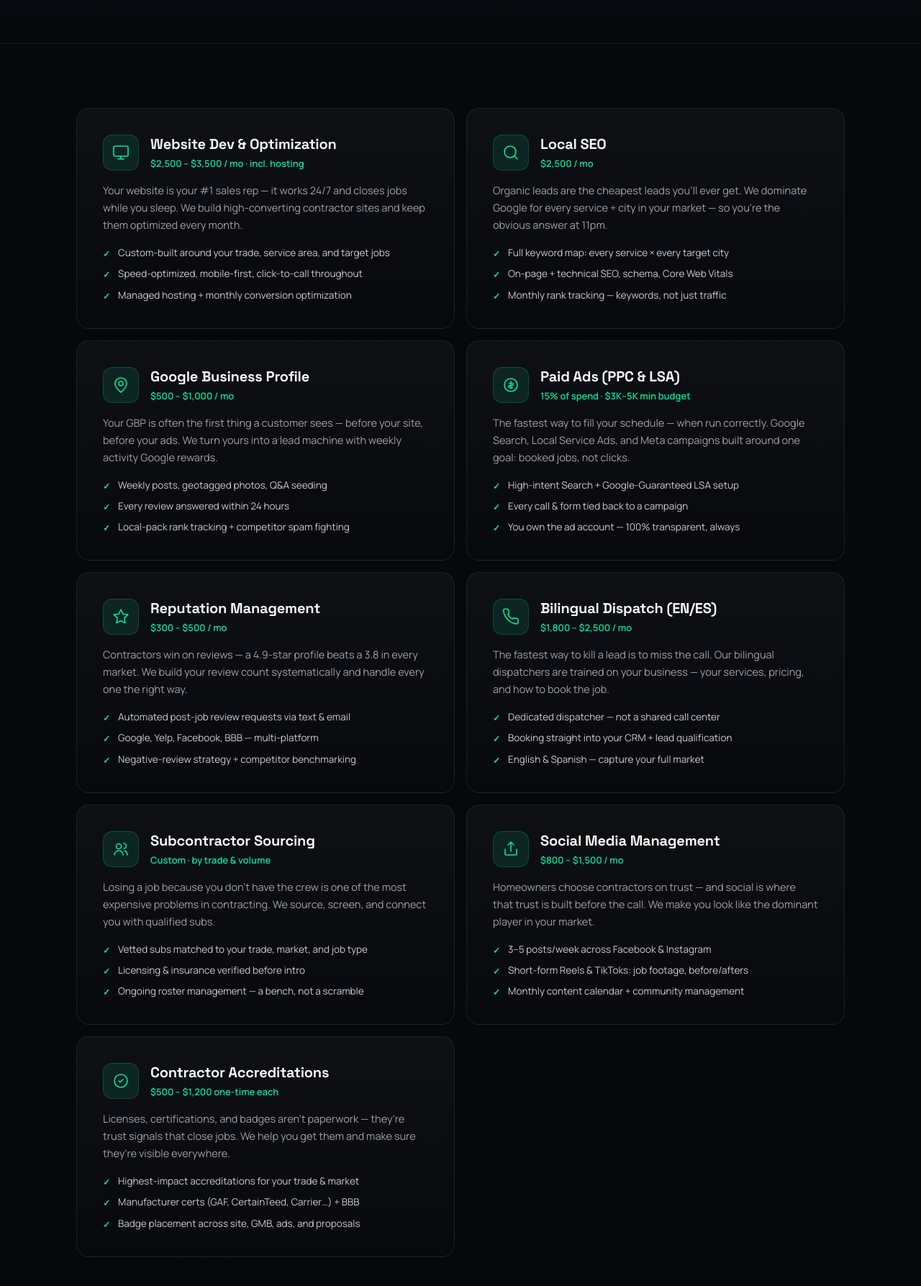
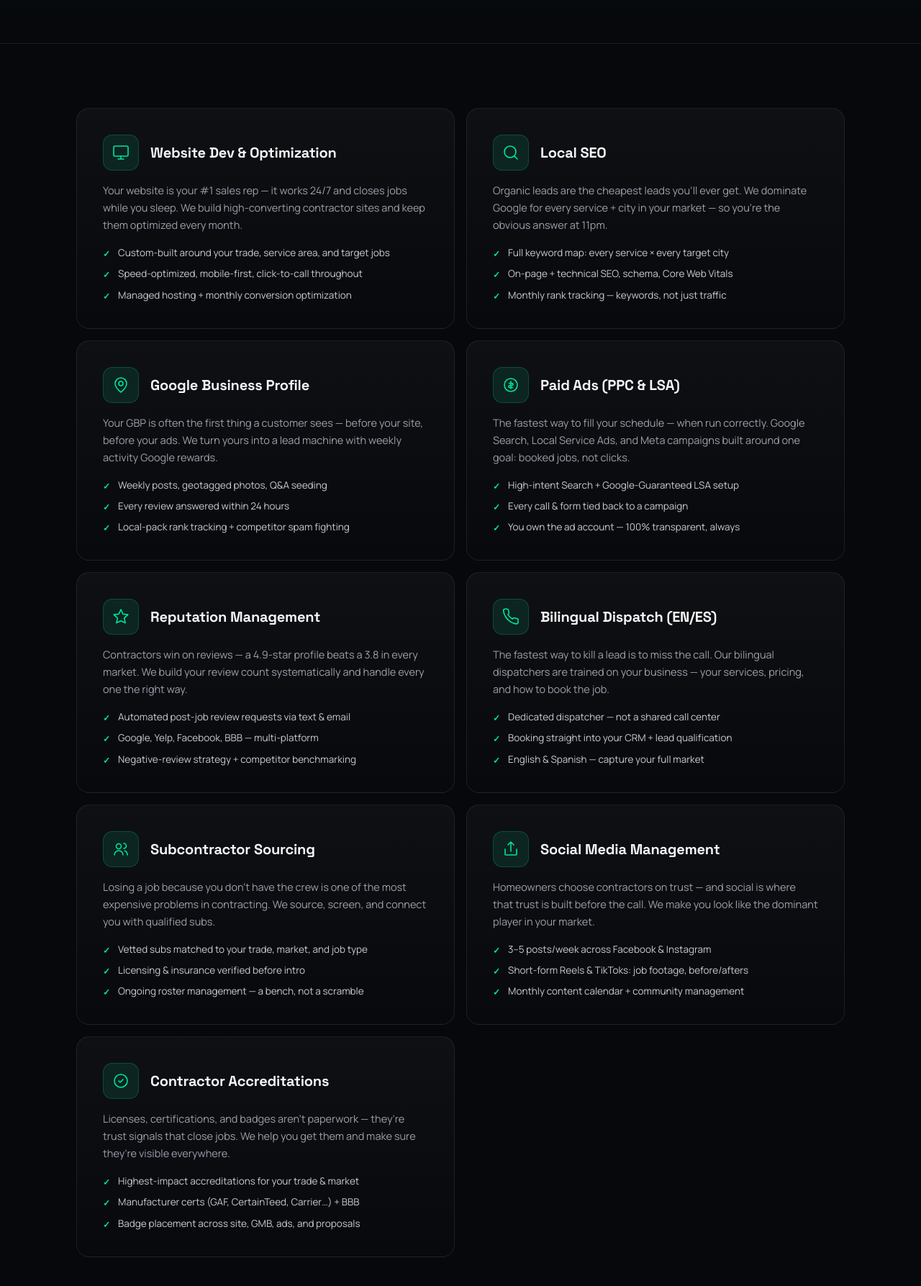
Before and after one commit to anasshahzad101/Digital-Era-Builders, a PHP site: page /services.php in a window 1280 px wide. Shown: the part 737-2524 px from the top of the page at 72% size. Run offline with PHP 8.4, Linux system fonts and the light colour scheme.

Commit message:
Remove price lines from services page cards
Drop the per-card price sub-line from all nine service cards on the
services page. Card headers now vertically center the title against
the icon, since the header is a single line instead of two.

The "Three ways to get started" pricing plans section is unchanged.

Co-Authored-By: Claude Opus 5 <noreply@anthropic.com>
Claude-Session: https://claude.ai/code/session_01GDtdwJWusxEv9vS1rQZLpk

```diff
--- a/services.php
+++ b/services.php
@@ -67,9 +67,9 @@ $nav_cta_href = 'contact.php';
   <section style="position:relative; z-index:1; max-width:1180px; margin:0 auto; padding:clamp(56px,7vw,96px) clamp(20px,5vw,56px);">
     <div class="svc2">
       <div data-reveal class="card" style="padding:clamp(26px,3vw,36px); border:1px solid rgba(255,255,255,.08); border-radius:18px; background:linear-gradient(180deg, rgba(255,255,255,.035), rgba(255,255,255,.008));">
-        <div style="display:flex; align-items:flex-start; gap:16px; margin-bottom:16px;">
+        <div style="display:flex; align-items:center; gap:16px; margin-bottom:16px;">
           <div style="flex-shrink:0; display:flex; align-items:center; justify-content:center; width:50px; height:50px; border-radius:13px; background:rgba(0,229,160,.1); border:1px solid rgba(0,229,160,.22);"><svg width="24" height="24" viewBox="0 0 24 24" fill="none" stroke="var(--accent)" stroke-width="1.6" stroke-linecap="round" stroke-linejoin="round"><rect x="2" y="3" width="20" height="14" rx="2"/><path d="M8 21h8M12 17v4"/></svg></div>
-          <div><div style="font-family:'Space Grotesk',sans-serif; font-weight:700; font-size:20px; letter-spacing:-.01em;">Website Dev &amp; Optimization</div><div style="font-size:13px; color:var(--accent); font-weight:600; margin-top:5px;">$2,500 – $3,500 / mo · incl. hosting</div></div>
+          <div><div style="font-family:'Space Grotesk',sans-serif; font-weight:700; font-size:20px; letter-spacing:-.01em;">Website Dev &amp; Optimization</div></div>
         </div>
         <p style="font-size:14.5px; line-height:1.65; color:#9aa0aa; margin:0 0 16px;">Your website is your #1 sales rep — it works 24/7 and closes jobs while you sleep. We build high-converting contractor sites and keep them optimized every month.</p>
         <div style="display:flex; flex-direction:column; gap:9px;">
@@ -80,9 +80,9 @@ $nav_cta_href = 'contact.php';
       </div>
 
       <div data-reveal class="card" style="padding:clamp(26px,3vw,36px); border:1px solid rgba(255,255,255,.08); border-radius:18px; background:linear-gradient(180deg, rgba(255,255,255,.035), rgba(255,255,255,.008));">
-        <div style="display:flex; align-items:flex-start; gap:16px; margin-bottom:16px;">
+        <div style="display:flex; align-items:center; gap:16px; margin-bottom:16px;">
           <div style="flex-shrink:0; display:flex; align-items:center; justify-content:center; width:50px; height:50px; border-radius:13px; background:rgba(0,229,160,.1); border:1px solid rgba(0,229,160,.22);"><svg width="24" height="24" viewBox="0 0 24 24" fill="none" stroke="var(--accent)" stroke-width="1.6" stroke-linecap="round" stroke-linejoin="round"><circle cx="11" cy="11" r="8"/><path d="m21 21-4.35-4.35"/></svg></div>
-          <div><div style="font-family:'Space Grotesk',sans-serif; font-weight:700; font-size:20px; letter-spacing:-.01em;">Local SEO</div><div style="font-size:13px; color:var(--accent); font-weight:600; margin-top:5px;">$2,500 / mo</div></div>
+          <div><div style="font-family:'Space Grotesk',sans-serif; font-weight:700; font-size:20px; letter-spacing:-.01em;">Local SEO</div></div>
         </div>
         <p style="font-size:14.5px; line-height:1.65; color:#9aa0aa; margin:0 0 16px;">Organic leads are the cheapest leads you'll ever get. We dominate Google for every service + city in your market — so you're the obvious answer at 11pm.</p>
         <div style="display:flex; flex-direction:column; gap:9px;">
@@ -93,9 +93,9 @@ $nav_cta_href = 'contact.php';
       </div>
 
       <div data-reveal class="card" style="padding:clamp(26px,3vw,36px); border:1px solid rgba(255,255,255,.08); border-radius:18px; background:linear-gradient(180deg, rgba(255,255,255,.035), rgba(255,255,255,.008));">
-        <div style="display:flex; align-items:flex-start; gap:16px; margin-bottom:16px;">
+        <div style="display:flex; align-items:center; gap:16px; margin-bottom:16px;">
           <div style="flex-shrink:0; display:flex; align-items:center; justify-content:center; width:50px; height:50px; border-radius:13px; background:rgba(0,229,160,.1); border:1px solid rgba(0,229,160,.22);"><svg width="24" height="24" viewBox="0 0 24 24" fill="none" stroke="var(--accent)" stroke-width="1.6" stroke-linecap="round" stroke-linejoin="round"><path d="M20 10c0 6-8 12-8 12s-8-6-8-12a8 8 0 0 1 16 0z"/><circle cx="12" cy="10" r="3"/></svg></div>
-          <div><div style="font-family:'Space Grotesk',sans-serif; font-weight:700; font-size:20px; letter-spacing:-.01em;">Google Business Profile</div><div style="font-size:13px; color:var(--accent); font-weight:600; margin-top:5px;">$500 – $1,000 / mo</div></div>
+          <div><div style="font-family:'Space Grotesk',sans-serif; font-weight:700; font-size:20px; letter-spacing:-.01em;">Google Business Profile</div></div>
         </div>
         <p style="font-size:14.5px; line-height:1.65; color:#9aa0aa; margin:0 0 16px;">Your GBP is often the first thing a customer sees — before your site, before your ads. We turn yours into a lead machine with weekly activity Google rewards.</p>
         <div style="display:flex; flex-direction:column; gap:9px;">
@@ -106,9 +106,9 @@ $nav_cta_href = 'contact.php';
       </div>
 
       <div data-reveal class="card" style="padding:clamp(26px,3vw,36px); border:1px solid rgba(255,255,255,.08); border-radius:18px; background:linear-gradient(180deg, rgba(255,255,255,.035), rgba(255,255,255,.008));">
-        <div style="display:flex; align-items:flex-start; gap:16px; margin-bottom:16px;">
+        <div style="display:flex; align-items:center; gap:16px; margin-bottom:16px;">
           <div style="flex-shrink:0; display:flex; align-items:center; justify-content:center; width:50px; height:50px; border-radius:13px; background:rgba(0,229,160,.1); border:1px solid rgba(0,229,160,.22);"><svg width="24" height="24" viewBox="0 0 24 24" fill="none" stroke="var(--accent)" stroke-width="1.6" stroke-linecap="round" stroke-linejoin="round"><circle cx="12" cy="12" r="9"/><path d="M12 7v10M9.5 9.5h4a1.5 1.5 0 0 1 0 3h-3a1.5 1.5 0 0 0 0 3h4"/></svg></div>
-          <div><div style="font-family:'Space Grotesk',sans-serif; font-weight:700; font-size:20px; letter-spacing:-.01em;">Paid Ads (PPC &amp; LSA)</div><div style="font-size:13px; color:var(--accent); font-weight:600; margin-top:5px;">15% of spend · $3K–5K min budget</div></div>
+          <div><div style="font-family:'Space Grotesk',sans-serif; font-weight:700; font-size:20px; letter-spacing:-.01em;">Paid Ads (PPC &amp; LSA)</div></div>
         </div>
         <p style="font-size:14.5px; line-height:1.65; color:#9aa0aa; margin:0 0 16px;">The fastest way to fill your schedule — when run correctly. Google Search, Local Service Ads, and Meta campaigns built around one goal: booked jobs, not clicks.</p>
         <div style="display:flex; flex-direction:column; gap:9px;">
@@ -119,9 +119,9 @@ $nav_cta_href = 'contact.php';
       </div>
 
       <div data-reveal class="card" style="padding:clamp(26px,3vw,36px); border:1px solid rgba(255,255,255,.08); border-radius:18px; background:linear-gradient(180deg, rgba(255,255,255,.035), rgba(255,255,255,.008));">
-        <div style="display:flex; align-items:flex-start; gap:16px; margin-bottom:16px;">
+        <div style="display:flex; align-items:center; gap:16px; margin-bottom:16px;">
           <div style="flex-shrink:0; display:flex; align-items:center; justify-content:center; width:50px; height:50px; border-radius:13px; background:rgba(0,229,160,.1); border:1px solid rgba(0,229,160,.22);"><svg width="24" height="24" viewBox="0 0 24 24" fill="none" stroke="var(--accent)" stroke-width="1.6" stroke-linecap="round" stroke-linejoin="round"><path d="M12 2l2.9 6.3 6.9.8-5.1 4.7 1.4 6.8L12 17.8 5.9 20.6l1.4-6.8L2.2 9.1l6.9-.8z"/></svg></div>
-          <div><div style="font-family:'Space Grotesk',sans-serif; font-weight:700; font-size:20px; letter-spacing:-.01em;">Reputation Management</div><div style="font-size:13px; color:var(--accent); font-weight:600; margin-top:5px;">$300 – $500 / mo</div></div>
+          <div><div style="font-family:'Space Grotesk',sans-serif; font-weight:700; font-size:20px; letter-spacing:-.01em;">Reputation Management</div></div>
         </div>
         <p style="font-size:14.5px; line-height:1.65; color:#9aa0aa; margin:0 0 16px;">Contractors win on reviews — a 4.9-star profile beats a 3.8 in every market. We build your review count systematically and handle every one the right way.</p>
         <div style="display:flex; flex-direction:column; gap:9px;">
@@ -132,9 +132,9 @@ $nav_cta_href = 'contact.php';
       </div>
 
       <div data-reveal class="card" style="padding:clamp(26px,3vw,36px); border:1px solid rgba(255,255,255,.08); border-radius:18px; background:linear-gradient(180deg, rgba(255,255,255,.035), rgba(255,255,255,.008));">
-        <div style="display:flex; align-items:flex-start; gap:16px; margin-bottom:16px;">
+        <div style="display:flex; align-items:center; gap:16px; margin-bottom:16px;">
           <div style="flex-shrink:0; display:flex; align-items:center; justify-content:center; width:50px; height:50px; border-radius:13px; background:rgba(0,229,160,.1); border:1px solid rgba(0,229,160,.22);"><svg width="24" height="24" viewBox="0 0 24 24" fill="none" stroke="var(--accent)" stroke-width="1.6" stroke-linecap="round" stroke-linejoin="round"><path d="M22 16.92v3a2 2 0 0 1-2.18 2 19.79 19.79 0 0 1-8.63-3.07A19.5 19.5 0 0 1 4.69 12 19.79 19.79 0 0 1 1.63 3.4 2 2 0 0 1 3.6 1.21h3a2 2 0 0 1 2 1.72c.13.96.36 1.9.7 2.81a2 2 0 0 1-.45 2.11L7.91 8.82a16 16 0 0 0 6.29 6.29l.97-.97a2 2 0 0 1 2.11-.45c.91.34 1.85.57 2.81.7A2 2 0 0 1 22 16.92z"/></svg></div>
-          <div><div style="font-family:'Space Grotesk',sans-serif; font-weight:700; font-size:20px; letter-spacing:-.01em;">Bilingual Dispatch (EN/ES)</div><div style="font-size:13px; color:var(--accent); font-weight:600; margin-top:5px;">$1,800 – $2,500 / mo</div></div>
+          <div><div style="font-family:'Space Grotesk',sans-serif; font-weight:700; font-size:20px; letter-spacing:-.01em;">Bilingual Dispatch (EN/ES)</div></div>
         </div>
         <p style="font-size:14.5px; line-height:1.65; color:#9aa0aa; margin:0 0 16px;">The fastest way to kill a lead is to miss the call. Our bilingual dispatchers are trained on your business — your services, pricing, and how to book the job.</p>
         <div style="display:flex; flex-direction:column; gap:9px;">
@@ -145,9 +145,9 @@ $nav_cta_href = 'contact.php';
       </div>
 
       <div data-reveal class="card" style="padding:clamp(26px,3vw,36px); border:1px solid rgba(255,255,255,.08); border-radius:18px; background:linear-gradient(180deg, rgba(255,255,255,.035), rgba(255,255,255,.008));">
-        <div style="display:flex; align-items:flex-start; gap:16px; margin-bottom:16px;">
+        <div style="display:flex; align-items:center; gap:16px; margin-bottom:16px;">
           <div style="flex-shrink:0; display:flex; align-items:center; justify-content:center; width:50px; height:50px; border-radius:13px; background:rgba(0,229,160,.1); border:1px solid rgba(0,229,160,.22);"><svg width="24" height="24" viewBox="0 0 24 24" fill="none" stroke="var(--accent)" stroke-width="1.6" stroke-linecap="round" stroke-linejoin="round"><circle cx="9" cy="8" r="3.5"/><path d="M3 20c0-3.3 2.7-6 6-6s6 2.7 6 6"/><path d="M16 4a3.5 3.5 0 0 1 0 7M21 20c0-2.6-1.5-4.8-3.7-5.7"/></svg></div>
-          <div><div style="font-family:'Space Grotesk',sans-serif; font-weight:700; font-size:20px; letter-spacing:-.01em;">Subcontractor Sourcing</div><div style="font-size:13px; color:var(--accent); font-weight:600; margin-top:5px;">Custom · by trade &amp; volume</div></div>
+          <div><div style="font-family:'Space Grotesk',sans-serif; font-weight:700; font-size:20px; letter-spacing:-.01em;">Subcontractor Sourcing</div></div>
         </div>
         <p style="font-size:14.5px; line-height:1.65; color:#9aa0aa; margin:0 0 16px;">Losing a job because you don't have the crew is one of the most expensive problems in contracting. We source, screen, and connect you with qualified subs.</p>
         <div style="display:flex; flex-direction:column; gap:9px;">
@@ -158,9 +158,9 @@ $nav_cta_href = 'contact.php';
       </div>
 
       <div data-reveal class="card" style="padding:clamp(26px,3vw,36px); border:1px solid rgba(255,255,255,.08); border-radius:18px; background:linear-gradient(180deg, rgba(255,255,255,.035), rgba(255,255,255,.008));">
-        <div style="display:flex; align-items:flex-start; gap:16px; margin-bottom:16px;">
+        <div style="display:flex; align-items:center; gap:16px; margin-bottom:16px;">
           <div style="flex-shrink:0; display:flex; align-items:center; justify-content:center; width:50px; height:50px; border-radius:13px; background:rgba(0,229,160,.1); border:1px solid rgba(0,229,160,.22);"><svg width="24" height="24" viewBox="0 0 24 24" fill="none" stroke="var(--accent)" stroke-width="1.6" stroke-linecap="round" stroke-linejoin="round"><path d="M4 12v7a1 1 0 0 0 1 1h14a1 1 0 0 0 1-1v-7"/><path d="M16 6l-4-4-4 4M12 2v13"/></svg></div>
-          <div><div style="font-family:'Space Grotesk',sans-serif; font-weight:700; font-size:20px; letter-spacing:-.01em;">Social Media Management</div><div style="font-size:13px; color:var(--accent); font-weight:600; margin-top:5px;">$800 – $1,500 / mo</div></div>
+          <div><div style="font-family:'Space Grotesk',sans-serif; font-weight:700; font-size:20px; letter-spacing:-.01em;">Social Media Management</div></div>
         </div>
         <p style="font-size:14.5px; line-height:1.65; color:#9aa0aa; margin:0 0 16px;">Homeowners choose contractors on trust — and social is where that trust is built before the call. We make you look like the dominant player in your market.</p>
         <div style="display:flex; flex-direction:column; gap:9px;">
@@ -171,9 +171,9 @@ $nav_cta_href = 'contact.php';
       </div>
 
       <div data-reveal class="card" style="padding:clamp(26px,3vw,36px); border:1px solid rgba(255,255,255,.08); border-radius:18px; background:linear-gradient(180deg, rgba(255,255,255,.035), rgba(255,255,255,.008));">
-        <div style="display:flex; align-items:flex-start; gap:16px; margin-bottom:16px;">
+        <div style="display:flex; align-items:center; gap:16px; margin-bottom:16px;">
           <div style="flex-shrink:0; display:flex; align-items:center; justify-content:center; width:50px; height:50px; border-radius:13px; background:rgba(0,229,160,.1); border:1px solid rgba(0,229,160,.22);"><svg width="24" height="24" viewBox="0 0 24 24" fill="none" stroke="var(--accent)" stroke-width="1.6" stroke-linecap="round" stroke-linejoin="round"><circle cx="12" cy="12" r="9"/><path d="M9 12l2 2 4-4"/></svg></div>
-          <div><div style="font-family:'Space Grotesk',sans-serif; font-weight:700; font-size:20px; letter-spacing:-.01em;">Contractor Accreditations</div><div style="font-size:13px; color:var(--accent); font-weight:600; margin-top:5px;">$500 – $1,200 one-time each</div></div>
+          <div><div style="font-family:'Space Grotesk',sans-serif; font-weight:700; font-size:20px; letter-spacing:-.01em;">Contractor Accreditations</div></div>
         </div>
         <p style="font-size:14.5px; line-height:1.65; color:#9aa0aa; margin:0 0 16px;">Licenses, certifications, and badges aren't paperwork — they're trust signals that close jobs. We help you get them and make sure they're visible everywhere.</p>
         <div style="display:flex; flex-direction:column; gap:9px;">
```
